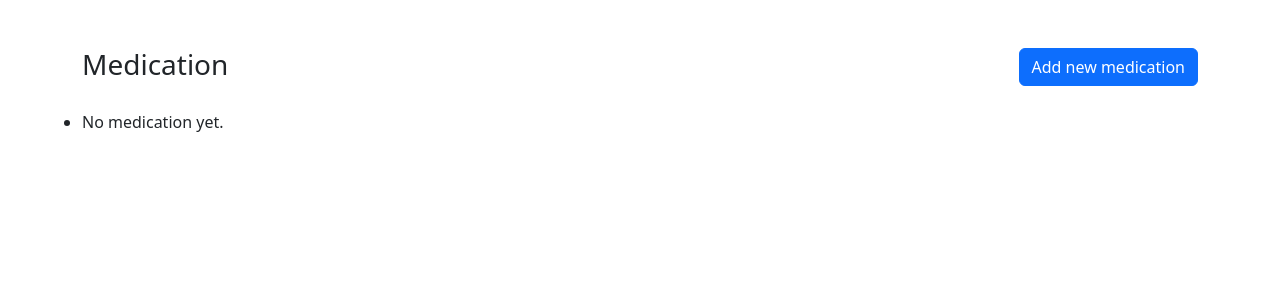
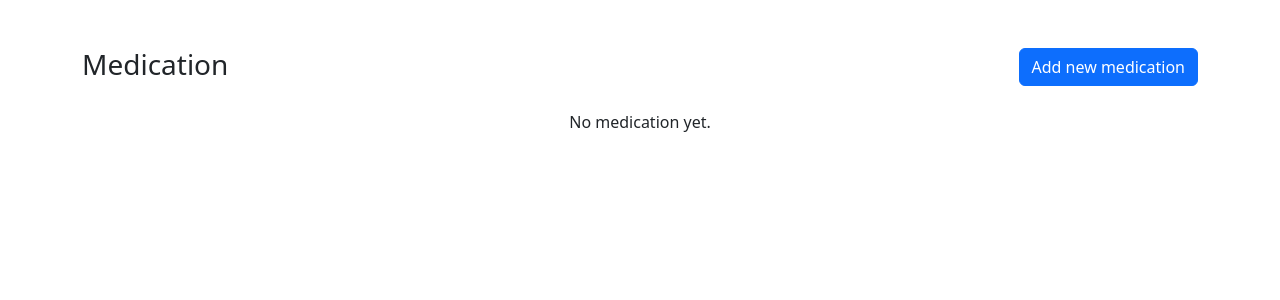
Before and after one commit to florianraabe/digital-medication-organizer, a Django app: page /medication/1/ in a window 1280 px wide. Shown: the part 58-358 px from the top of the page. Run offline with Django 5.2, Linux system fonts and the light colour scheme; tables that the repository leaves empty hold one stand-in row (values such as "Sample post"); some libraries are stand-ins or nearby versions.

Commit message:
Center text if no records

```diff
--- a/MedApp/templates/medication.html
+++ b/MedApp/templates/medication.html
@@ -39,7 +39,7 @@
       </li>
     </a>
     {% empty %}
-        <li>No medication yet.</li>
+        <p class="text-center">No medication yet.</p>
     {% endfor %}
   </ul>
 
--- a/MedApp/templates/perception.html
+++ b/MedApp/templates/perception.html
@@ -20,7 +20,7 @@
       <p class="text-body-secondary mb-0">{{ obj.health }}</p>
     </li>
     {% empty %}
-        <li>No perceptions yet.</li>
+        <p class="text-center">No perception yet.</p>
     {% endfor %}
   </ul>
 
```
